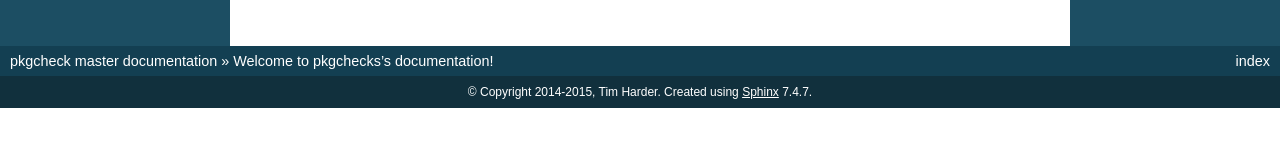
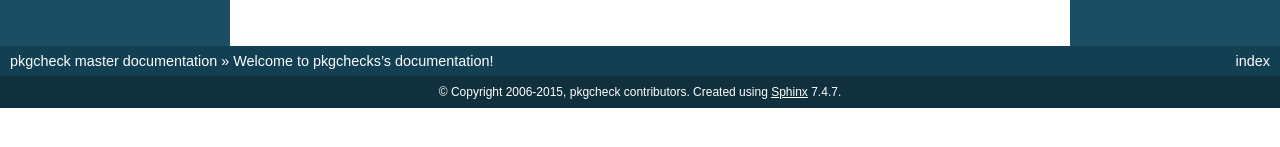
Before and after one commit to pkgcore/pkgcheck, a Sphinx documentation site: the page built from doc/index.rst, in a window 1280 px wide. Shown: the part 253-400 px from the top of the page. Built offline with Sphinx 7.4.7, drawn with Linux system fonts in a browser that asks for light colours; pages that are not in the unit, such as notebooks, are missing from menus.

Commit message:
doc: fix the authors and copyright info

```diff
--- a/doc/conf.py
+++ b/doc/conf.py
@@ -83,7 +83,9 @@
 
 # General information about the project.
 project = 'pkgcheck'
-copyright = '2014-2015, Tim Harder'
+authors_list = ['Brian Harring', 'Tim Harder']
+authors = ', '.join(authors_list)
+copyright = '2006-2015, pkgcheck contributors'
 
 # The version info for the project you're documenting, acts as replacement for
 # |version| and |release|, also used in various other places throughout the
@@ -236,7 +238,7 @@
 #  author, documentclass [howto, manual, or own class]).
 latex_documents = [
   ('index', 'pkgcheck.tex', 'pkgcheck Documentation',
-   'Tim Harder', 'manual'),
+   authors, 'manual'),
 ]
 
 # The name of an image file (relative to this directory) to place at the top of
@@ -265,7 +267,7 @@
 # One entry per manual page. List of tuples
 # (source start file, name, description, authors, manual section).
 man_pages = [
-    ('man/pkgcheck', 'pkgcheck', import_module('pkgcheck.scripts.pkgcheck').__doc__.split('\n', 1)[0], ['Tim Harder'], 1)
+    ('man/pkgcheck', 'pkgcheck', import_module('pkgcheck.scripts.pkgcheck').__doc__.split('\n', 1)[0], authors_list, 1)
 ]
 
 # If true, show URL addresses after external links.
@@ -280,7 +282,7 @@
 #  dir menu entry, description, category)
 texinfo_documents = [
   ('index', 'pkgcheck', 'pkgcheck Documentation',
-   'Tim Harder', 'pkgcheck', 'One line description of project.',
+   authors, 'pkgcheck', 'One line description of project.',
    'Miscellaneous'),
 ]
 
@@ -300,10 +302,10 @@
 # -- Options for Epub output ----------------------------------------------
 
 # Bibliographic Dublin Core info.
-epub_title = 'pkgcheck'
-epub_author = 'Tim Harder'
-epub_publisher = 'Tim Harder'
-epub_copyright = '2014-2015, Tim Harder'
+epub_title = project
+epub_author = authors
+epub_publisher = authors
+epub_copyright = copyright
 
 # The basename for the epub file. It defaults to the project name.
 #epub_basename = 'pkgcheck'
```
